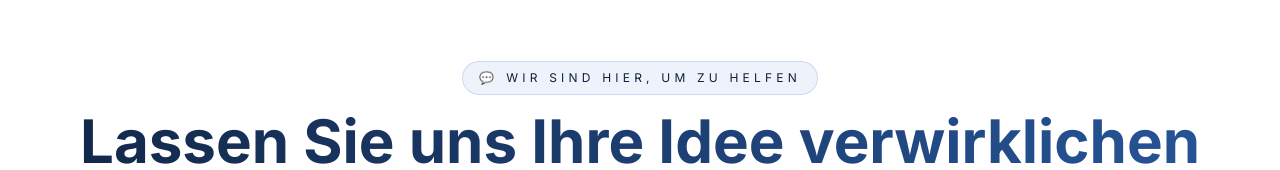
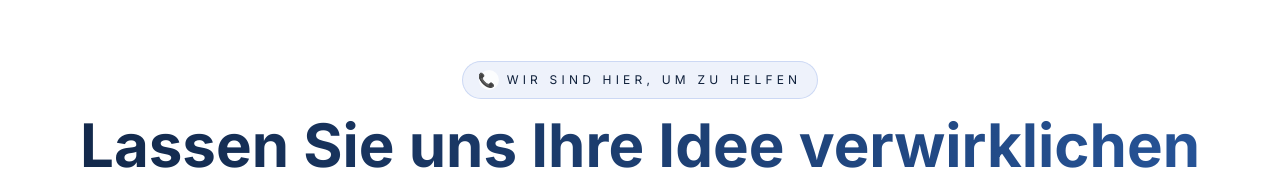
Before and after one commit to hassan19775113/primewave-it-solution, a Next.js app: page /kontakt in a window 1280 px wide. Shown: the part 148-318 px from the top of the page. Built offline with nearby package versions, Linux system fonts and the light colour scheme.

Commit message:
Improve contact hero icon visibility

```diff
--- a/app/kontakt/page.tsx
+++ b/app/kontakt/page.tsx
@@ -272,7 +272,13 @@ export default function KontaktPage() {
           <div className="mx-auto max-w-6xl">
             <Reveal className="mb-6 space-y-3 sm:space-y-4 text-center" delay={0}>
               <span className="inline-flex items-center gap-2 rounded-full border border-brand-200/60 bg-brand-50 px-3 sm:px-4 py-1.5 sm:py-2 text-[10px] sm:text-xs uppercase tracking-[0.25em] sm:tracking-[0.35em] text-brand-700">
-                <span aria-hidden="true">💬</span>
+                <span
+                  aria-hidden="true"
+                  className="flex h-5 w-5 items-center justify-center rounded-full bg-white/80 text-sm text-[#13294b]"
+                  title="Kontakt"
+                >
+                  📞
+                </span>
                 {t.heroBadge}
               </span>
               <h1 className="text-3xl sm:text-4xl md:text-5xl lg:text-6xl font-bold leading-tight">
```
